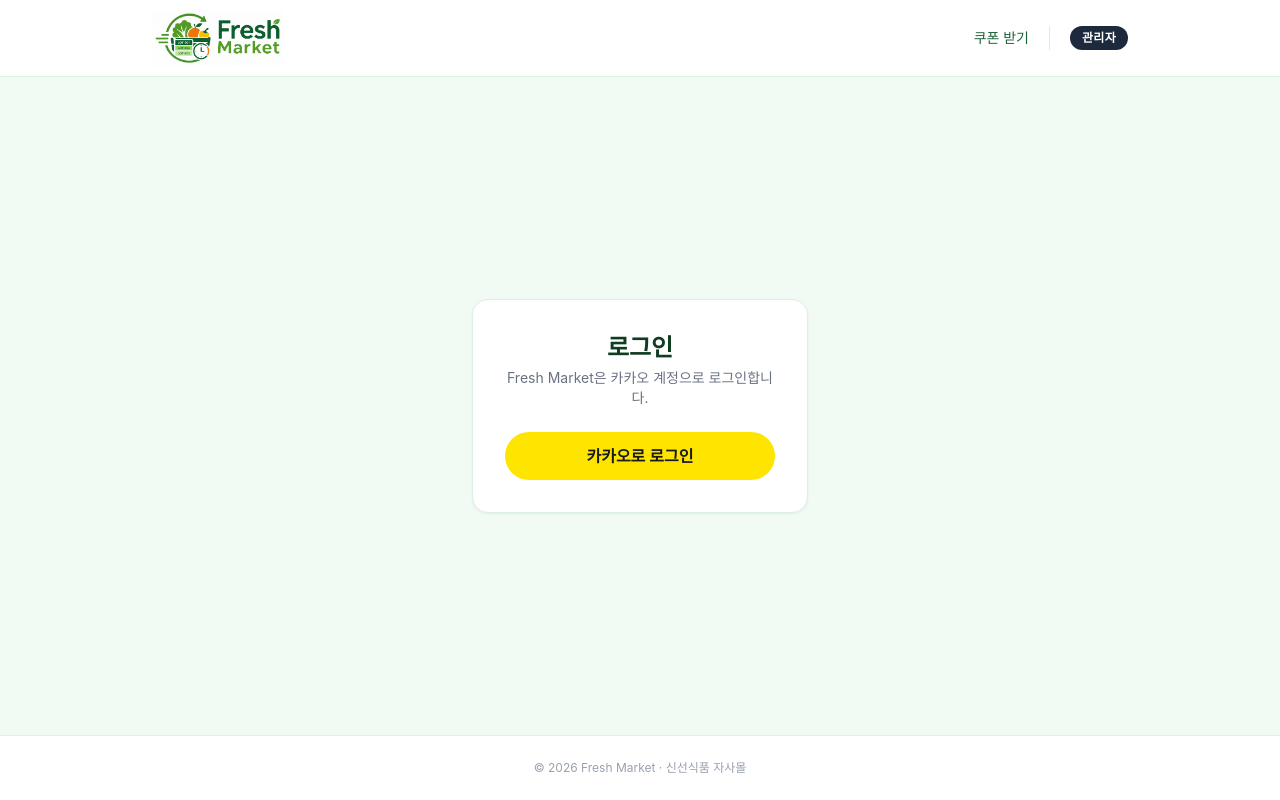
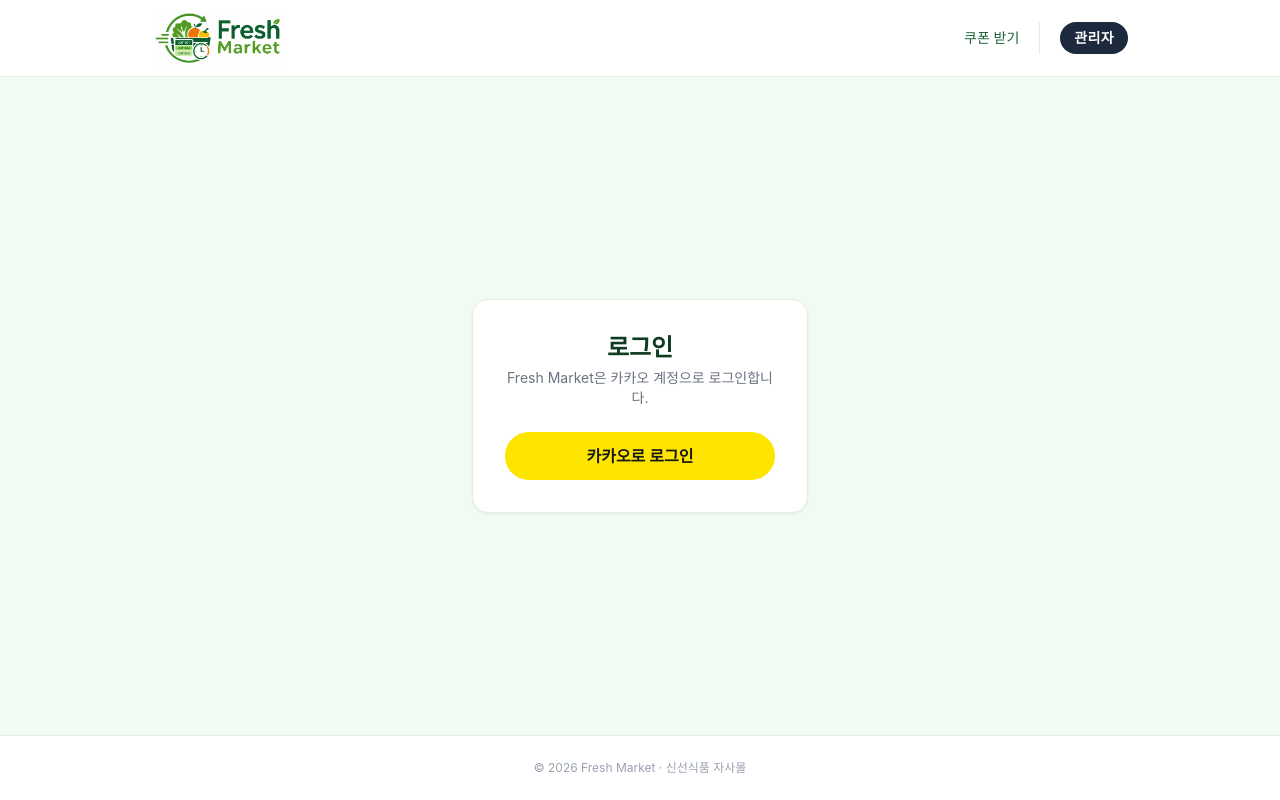
Before and after one commit to fresh-market/fm-frontend, a React (Vite) app: page /login in a window 1280 px wide. Built offline with nearby package versions, Linux system fonts and the light colour scheme; no server answers.

Commit message:
[Fix] 관리자 배지 글씨 크기를 다른 내비게이션과 맞춘다
text-xs라 옆의 로그인/쿠폰 받기(text-sm)보다 작아 보였다.

```diff
--- a/src/components/StorefrontLayout.tsx
+++ b/src/components/StorefrontLayout.tsx
@@ -65,7 +65,7 @@ export default function StorefrontLayout({ children }: { children: ReactNode })
               )}
               <Link
                 to="/admin/login"
-                className="rounded-full bg-slate-800 px-3 py-1 text-xs font-semibold tracking-wide text-white transition-colors hover:bg-slate-700"
+                className="rounded-full bg-slate-800 px-3.5 py-1.5 text-sm font-semibold tracking-wide text-white transition-colors hover:bg-slate-700"
               >
                 관리자
               </Link>
```
